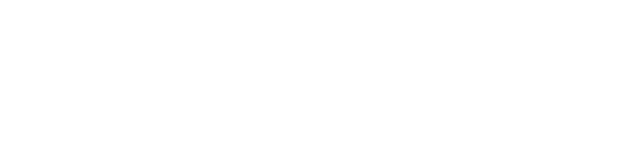
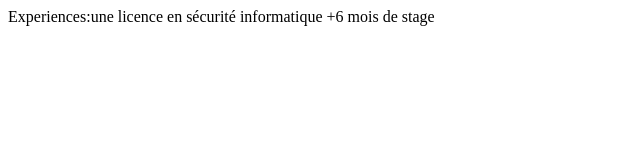
Before and after one commit to Rox707/git-mon-cv, a plain HTML site: page index.html in a window 1280 px wide. Shown: the whole page, without its empty margins (0-640 px from the left). Drawn offline with Linux system fonts and the light colour scheme.

Commit message:
mise en place de la section expérience

```diff
--- a/index.html
+++ b/index.html
@@ -7,6 +7,6 @@
     <link rel="stylesheet" type="text/css" href="style.css"
 </head>
 <body>
-
+   Experiences:une licence en sécurité informatique +6 mois de stage
 </body>
 </html>
```
